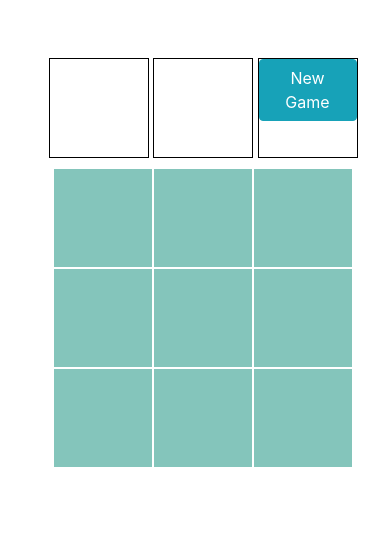
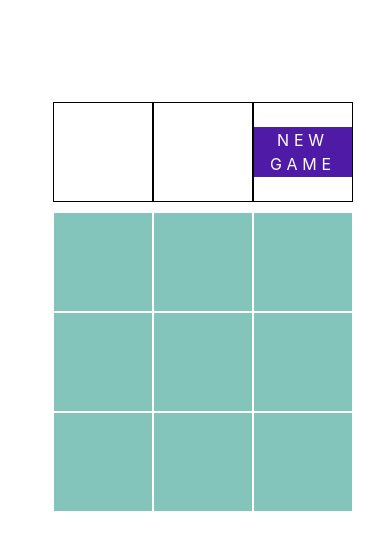
Before and after one commit to yi-mei-wang/tic-tac-toe, a plain HTML site: page index.html in a window 390 px wide. Drawn offline with nearby package versions, Linux system fonts and the light colour scheme.

Commit message:
add icons as markers

```diff
--- a/gameHelpers.mjs
+++ b/gameHelpers.mjs
@@ -7,17 +7,15 @@ export const checkIfGridIsEmpty = grid => {
   if (grid.innerHTML === "") {
     return true;
   } else {
-    changeDisplayMessage(
-      "#game-announcement-message",
-      "CHOOOOOSE SOMEWHERE ELSE OIE"
-    );
+    changeDisplayMessage("#game-announcement-message", "OPEN YOUR EYES");
     return false;
   }
 };
 
 // Insert the current player's marker
 export const insertMarker = (e, currentPlayer, boardState) => {
-  e.target.innerHTML = currentPlayer;
+  e.target.innerHTML =
+    currentPlayer === "X" ? "<img src='x.png'/>" : "<img src='o.png'/>";
 
   let row = e.target.dataset.row;
   let col = e.target.dataset.col;
--- a/index.html
+++ b/index.html
@@ -24,12 +24,14 @@
         <section id="game-board"></section>
 
         <section id="sidebar">
+          <div id="current-player"></div>
           <div id="gameover"></div>
-          <div id="current-player"></div>
           <div id="game-control">
-            <button id="restart-button" class="btn btn-info">
-              New Game
-            </button>
+            <div class="d-flex align-items-center h-100">
+              <button id="restart-button">
+                New Game
+              </button>
+            </div>
           </div>
         </section>
       </div>
--- a/style.css
+++ b/style.css
@@ -6,7 +6,8 @@
 }
 
 #game-board {
-  display: inline-grid;
+  /* display: inline-grid; */
+  display: grid;
   grid-template-columns: 100px 100px 100px;
   grid-template-rows: 100px 100px 100px;
 }
@@ -17,25 +18,24 @@
   max-height: 100px;
   background-color: rgba(10, 140, 120, 0.5);
   box-sizing: border-box;
+  display: flex;
+  justify-content: center;
+  align-items: center;
 }
 
 #sidebar {
-  /* width: 200px; */
-  display: inline-block;
+  display: flex;
+  flex-direction: column;
 }
 
-#sidebar div {
+#sidebar > div {
   width: 100px;
   height: 100px;
   border: 1px solid black;
 }
 
 #game-announcement-container {
-  height: 40px;
-}
-
-#sidebar {
-  order: 1;
+  height: 10vh;
 }
 
 #game-area {
@@ -43,10 +43,17 @@
   flex-wrap: wrap;
 }
 
+#restart-button {
+  text-transform: uppercase;
+  letter-spacing: 0.3rem;
+  border: none;
+  background-color: rgb(79, 26, 165);
+  color: white;
+}
+
 @media (max-width: 426px) {
-  #sidebar div {
-    display: inline-block;
-    vertical-align: top;
+  #sidebar {
+    flex-direction: row;
   }
 
   #sidebar {
```
Also changed, not shown: o.png (added), pumpkin.png (added), x.png (added), 1 other file.
